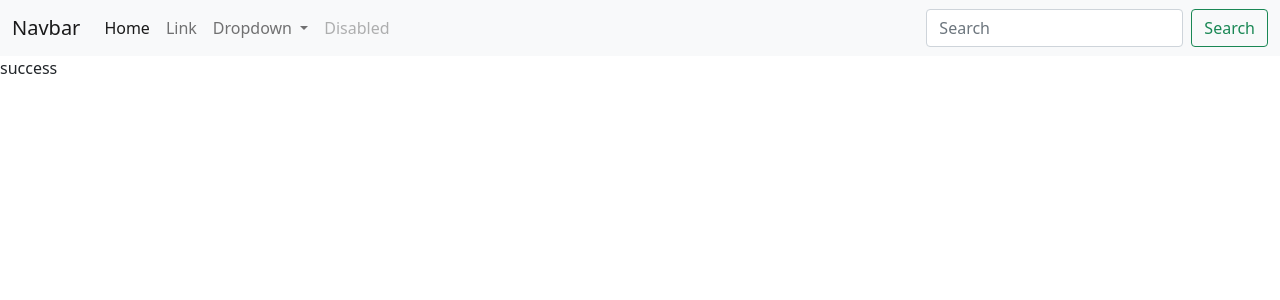
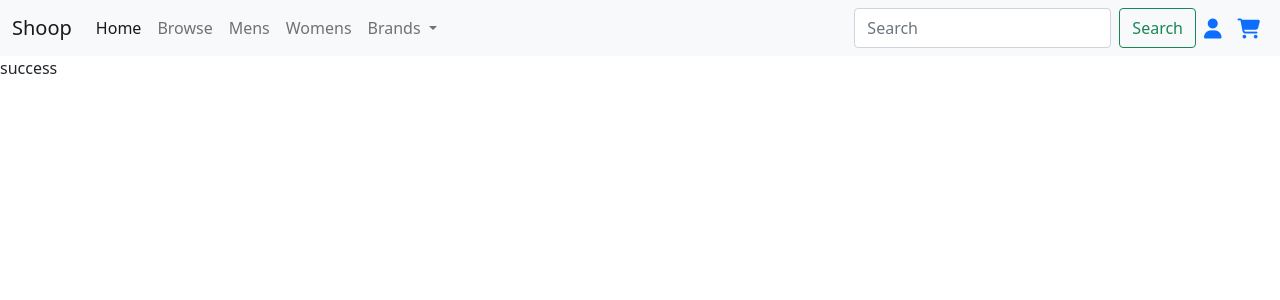
Before and after one commit to steharr/ms4-shoop, a Django app: page / in a window 1280 px wide. Shown: the top 300 px of the page. Run offline with Django 3.2, Linux system fonts and the light colour scheme; some libraries are stand-ins or nearby versions.

Commit message:
add navbar

```diff
--- a/templates/base.html
+++ b/templates/base.html
@@ -46,42 +46,66 @@
     <header>
         <nav class="navbar navbar-expand-lg navbar-light bg-light">
             <div class="container-fluid">
-                <a class="navbar-brand" href="#">Navbar</a>
+                <!-- Site Name-->
+                <a class="navbar-brand" href="#">Shoop</a>
                 <button class="navbar-toggler" type="button" data-bs-toggle="collapse"
                     data-bs-target="#navbarSupportedContent" aria-controls="navbarSupportedContent"
                     aria-expanded="false" aria-label="Toggle navigation">
                     <span class="navbar-toggler-icon"></span>
                 </button>
+                <!--Navigation Items-->
                 <div class="collapse navbar-collapse" id="navbarSupportedContent">
                     <ul class="navbar-nav me-auto mb-2 mb-lg-0">
+
+                        <!-- home -->
                         <li class="nav-item">
                             <a class="nav-link active" aria-current="page" href="#">Home</a>
                         </li>
+
+                        <!-- account options -->
+                        {% if request.user.is_authenticated %}
+                        {% if request.user.is_superuser %}
                         <li class="nav-item">
-                            <a class="nav-link" href="#">Link</a>
+                            <a class="nav-link active" aria-current="page" href="#">Product Management</a>
                         </li>
+                        {% endif %}
+                        {% endif %}
+
+                        <!-- all -->
+                        <li class="nav-item">
+                            <a class="nav-link" href="#">Browse</a>
+                        </li>
+                        <!-- by gender -->
+                        <li class="nav-item">
+                            <a class="nav-link" href="#">Mens</a>
+                        </li>
+                        <li class="nav-item">
+                            <a class="nav-link" href="#">Womens</a>
+                        </li>
+
+                        <!-- by brands -->
                         <li class="nav-item dropdown">
                             <a class="nav-link dropdown-toggle" href="#" id="navbarDropdown" role="button"
                                 data-bs-toggle="dropdown" aria-expanded="false">
-                                Dropdown
+                                Brands
                             </a>
                             <ul class="dropdown-menu" aria-labelledby="navbarDropdown">
-                                <li><a class="dropdown-item" href="#">Action</a></li>
-                                <li><a class="dropdown-item" href="#">Another action</a></li>
-                                <li>
-                                    <hr class="dropdown-divider">
-                                </li>
-                                <li><a class="dropdown-item" href="#">Something else here</a></li>
+                                <li><a class="dropdown-item" href="#">Addidas</a></li>
+                                <li><a class="dropdown-item" href="#">Nike</a></li>
+                                <li><a class="dropdown-item" href="#">Doc Marten</a></li>
                             </ul>
                         </li>
-                        <li class="nav-item">
-                            <a class="nav-link disabled">Disabled</a>
-                        </li>
                     </ul>
-                    <form class="d-flex">
-                        <input class="form-control me-2" type="search" placeholder="Search" aria-label="Search">
-                        <button class="btn btn-outline-success" type="submit">Search</button>
-                    </form>
+
+                    <!-- Search, Profile and Cart -->
+                    <div class="d-flex justify-content-around">
+                        <form class="d-flex">
+                            <input class="form-control me-2" type="search" placeholder="Search" aria-label="Search">
+                            <button class="btn btn-outline-success" type="submit">Search</button>
+                        </form>
+                        <a class="p-2" href=""><i class="fas fa-user fa-lg"></i></a>
+                        <a class="p-2" href=""><i class="fas fa-shopping-cart fa-lg"></i></a>
+                    </div>
                 </div>
             </div>
         </nav>
```
